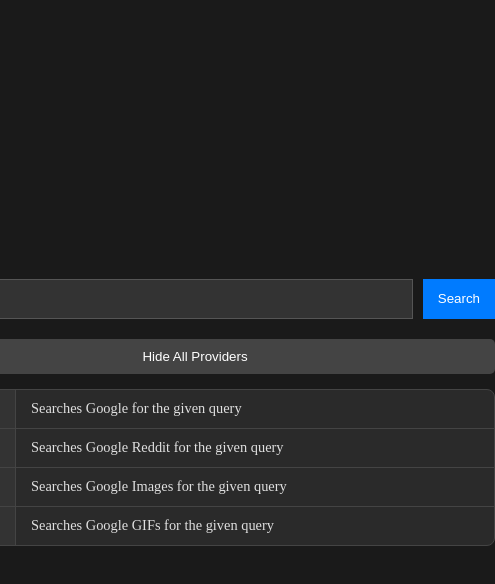
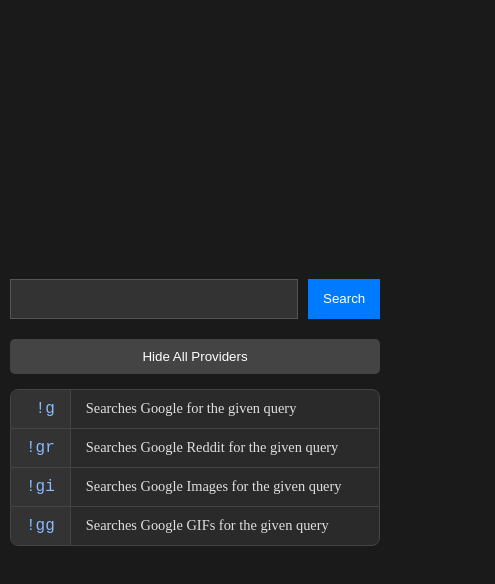
Before and after one commit to ltschall/my-search, a website built with Vite: page index.html in a window 390 px wide. Both pictures are taken after a click on the button "Show All Providers". Shown: the whole page, 495 px wide, since content can reach past the window. Built offline with nearby package versions, Linux system fonts and the light colour scheme.

Commit message:
make responsive

```diff
--- a/src/style.css
+++ b/src/style.css
@@ -1,3 +1,7 @@
+:root {
+    --search-component-max-width: 600px;
+}
+
 body {
     display: flex;
     flex-direction: column;
@@ -14,13 +18,16 @@
     display: flex;
     flex-direction: column;
     align-items: flex-start;
-    max-width: clamp(600px, 90%, 1000px);
+    /* Adjusted width logic: take 95vw up to the search component's max width, then capped at 1000px */
+    width: min(var(--search-component-max-width), 95vw);
+    max-width: 1000px; /* Main container's absolute max width */
 }
 
 #searchForm {
     display: flex;
     gap: 10px;
-    width: 600px;
+    width: 100%; /* Take full width of parent (main) */
+    max-width: var(--search-component-max-width); /* Cap at the variable width */
 }
 
 #searchInput {
@@ -61,7 +68,8 @@
     border-radius: 8px;
     color: #e0e0e0;
     text-align: left;
-    min-width: 600px;
+    width: 100%; /* Take full width of parent */
+    max-width: var(--search-component-max-width); /* Use global variable */
     box-sizing: border-box;
     display: none;
     position: relative;
@@ -105,7 +113,8 @@
     border: none;
     border-radius: 5px;
     cursor: pointer;
-    width: 600px;
+    width: 100%; /* Take full width of parent */
+    max-width: var(--search-component-max-width); /* Use global variable */
     text-align: center;
     transition: background-color 0.2s ease;
 }
@@ -116,9 +125,10 @@
 
 .accordion-content {
     display: grid;
-    grid-template-columns: 120px 1fr;
+    grid-template-columns: minmax(auto, 60px) 1fr; /* Ensures two columns; first column flexible up to 120px */
     gap: 0;
-    width: 600px;
+    width: 100%; /* Take full width of parent */
+    max-width: var(--search-component-max-width); /* Use global variable */
     overflow: hidden;
     max-height: 0;
     opacity: 0;
@@ -133,7 +143,7 @@
 }
 
 .accordion-content.expanded {
-    max-height: 1000px;
+    max-height: 1000px; /* Adjust if content exceeds this height */
     opacity: 1;
     padding: 0;
     pointer-events: all;
```
